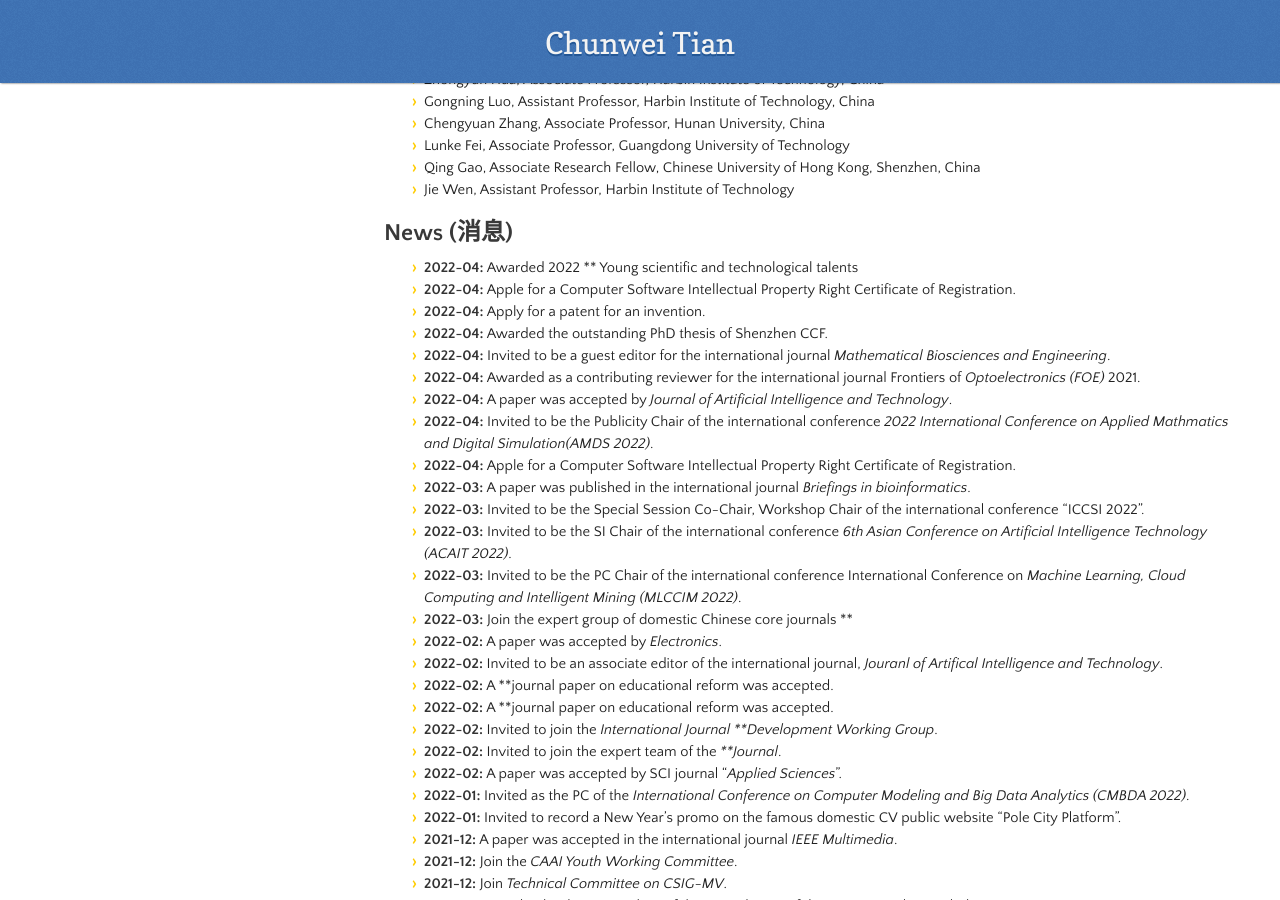
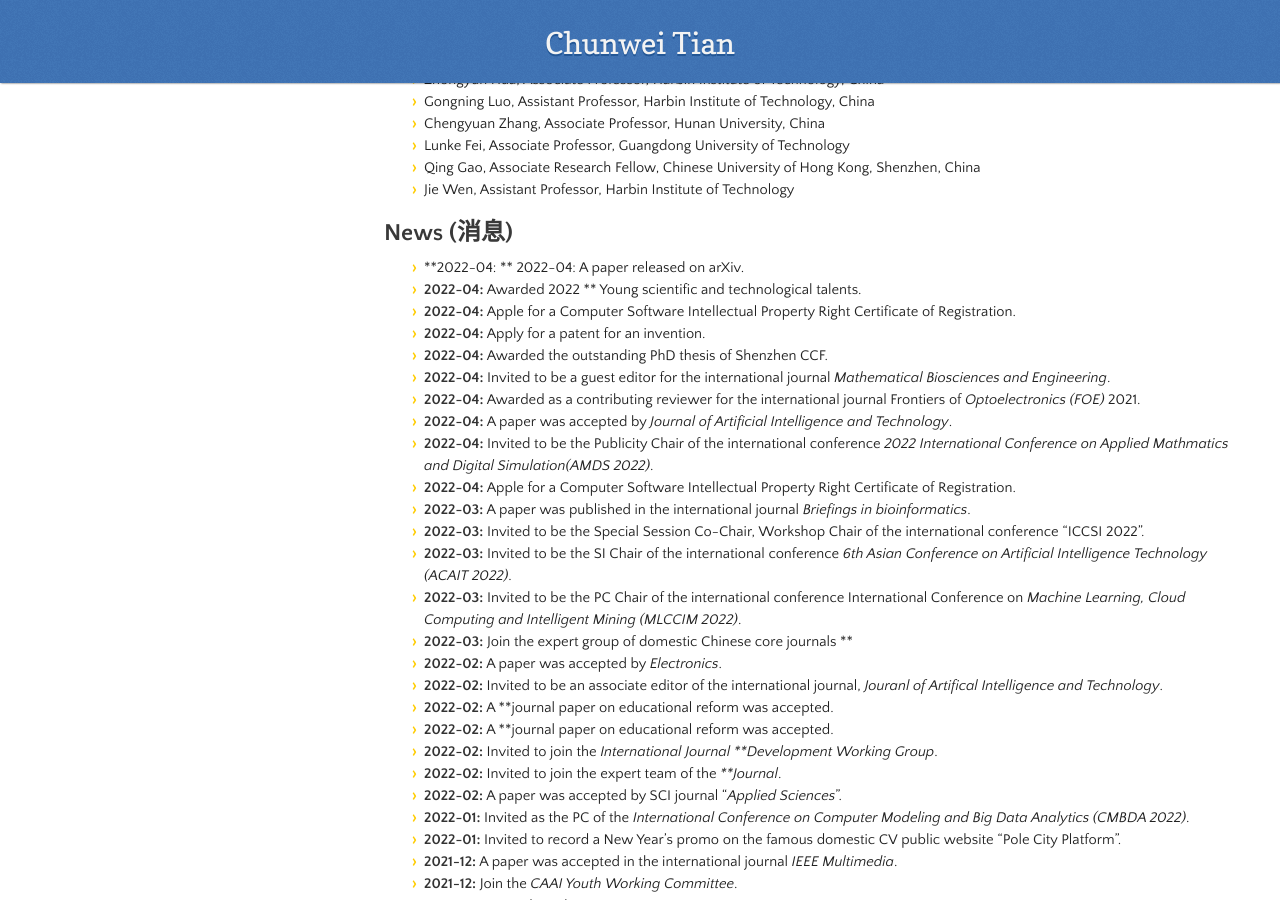
Before and after one commit to hellloxiaotian/hellloxiaotian.github.io, a Jekyll site: the page built from index.md, in a window 1280 px wide and 900 px high, scrolled down 2280 px. Built offline with Jekyll 4.4.1, drawn with Linux system fonts in a browser that asks for light colours; nearby versions of some CDN libraries; our own code applies the rules of GitHub Pages for plain Markdown files; the repository's description, which GitHub fills in, is left out.

Commit message:
Add files via upload

```diff
--- a/index.md
+++ b/index.md
@@ -73,7 +73,8 @@ Major Research Project:  Noise Tolerance Computing and Flexible Low-Level Vision
 
 ## News (消息)
 
-- **2022-04:** Awarded 2022 ** Young scientific and technological talents
+- **2022-04: ** 2022-04: A paper released on arXiv.
+- **2022-04:** Awarded 2022 ** Young scientific and technological talents.
 - **2022-04:** Apple for a Computer Software Intellectual Property Right Certificate of Registration.
 - **2022-04:** Apply for a patent for an invention.
 - **2022-04:** Awarded the outstanding PhD thesis of Shenzhen CCF.
```
Also changed, not shown: publication.md (+1 -0 lines).
